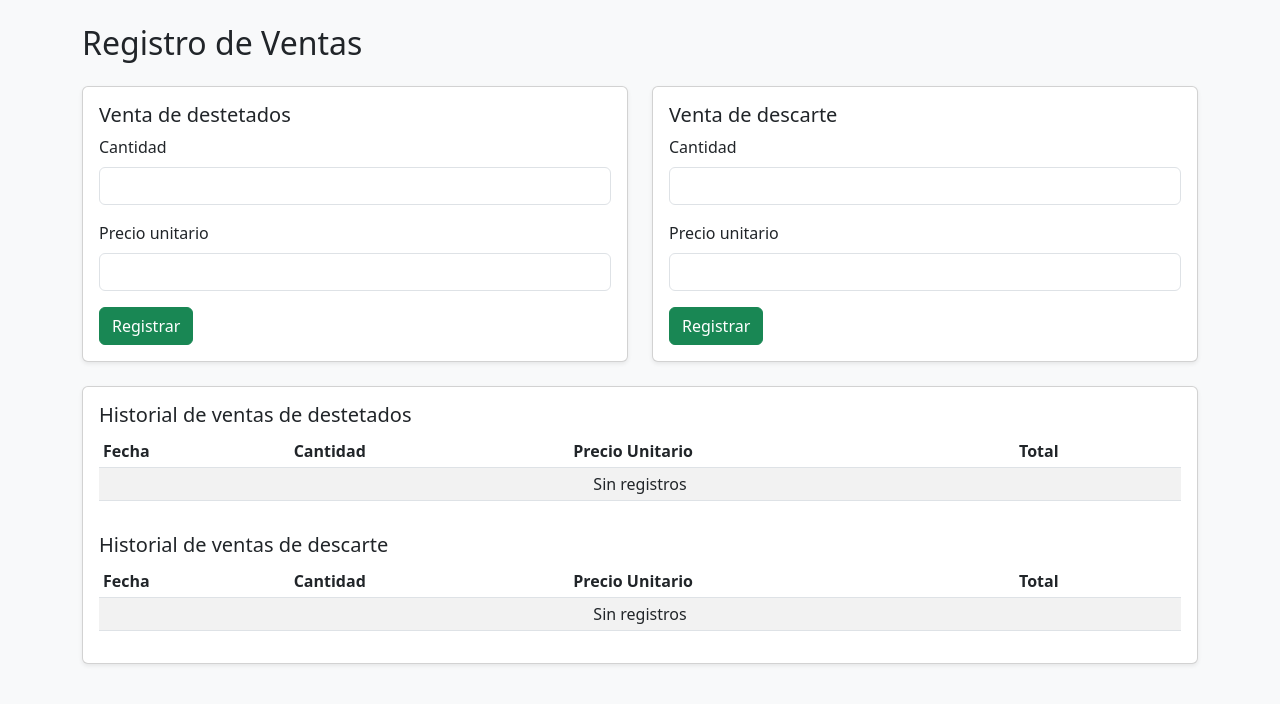
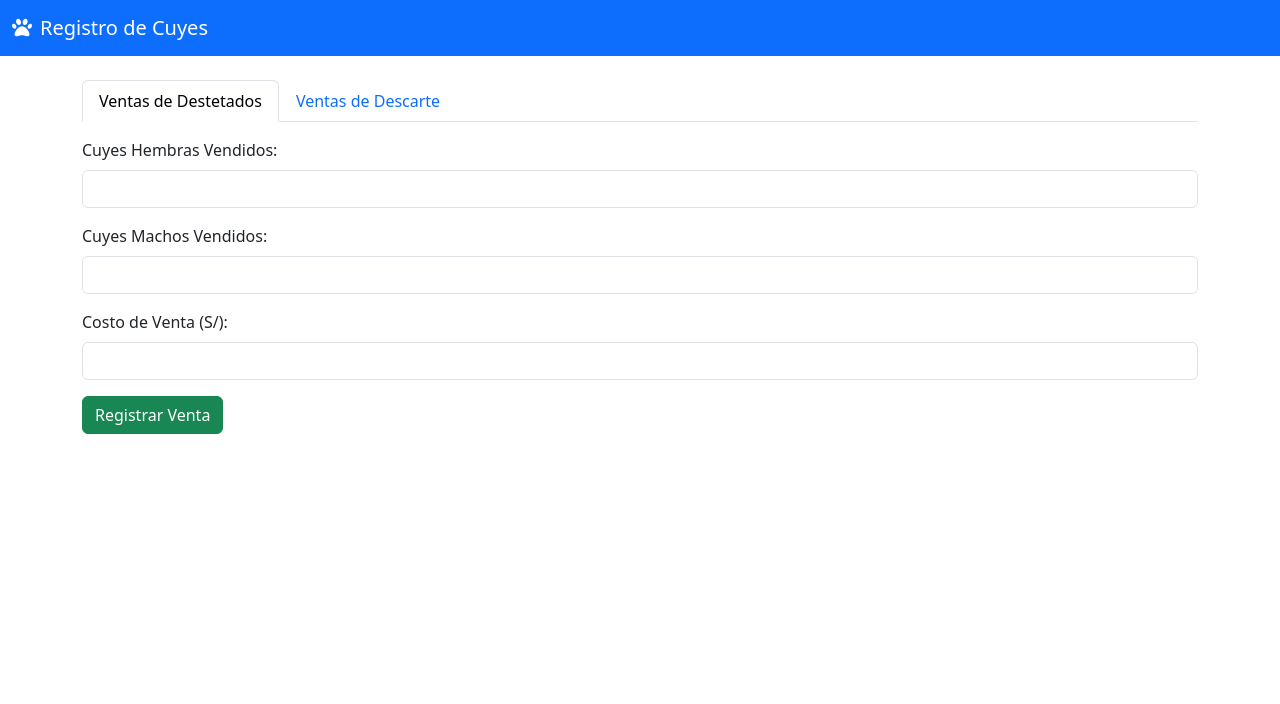
Before and after one commit to Javh9/registro-cuyes, a Flask app: page /ventas in a window 1280 px wide. Shown: the top 704 px of the page. Run offline with Flask 3, Linux system fonts and the light colour scheme; data that the repository does not hold is empty; some libraries are stand-ins or nearby versions.

Commit message:
mejora template registrar ventas 9

```diff
--- a/app.py
+++ b/app.py
@@ -654,75 +654,68 @@ def registrar_muertes_destetados():
 # =========================
 
 # Mostrar página de ventas con formularios e historial
-@app.route("/ventas", methods=["GET"])
+@app.route('/ventas', methods=['GET', 'POST'])
 def registrar_ventas():
-    conn = get_db_connection()
-    cursor = conn.cursor(dictionary=True)
+    if request.method == 'POST':
+        try:
+            # Determinar qué formulario se envió
+            if "hembras_vendidas" in request.form:
+                # Formulario de Destetados
+                hembras_vendidas = int(request.form['hembras_vendidas'])
+                machos_vendidos = int(request.form['machos_vendidos'])
+                costo_venta = float(request.form['costo_venta'])
 
-    # Obtener ventas de destetados
-    cursor.execute("""
-        SELECT id, fecha_venta, cantidad, precio_unitario, total
-        FROM ventas_destetados
-        ORDER BY fecha_venta DESC
-    """)
-    ventas_destetados = cursor.fetchall()
+                if hembras_vendidas < 0 or machos_vendidos < 0 or costo_venta < 0:
+                    flash("Los valores no pueden ser negativos.", "danger")
+                    return redirect(url_for('registrar_ventas'))
 
-    # Obtener ventas de descarte
-    cursor.execute("""
-        SELECT id, fecha_venta, cantidad, precio_unitario, total
-        FROM ventas_descarte
-        ORDER BY fecha_venta DESC
-    """)
-    ventas_descarte = cursor.fetchall()
+                conn = get_db_connection()
+                with conn.cursor() as cursor:
+                    cursor.execute("""
+                        INSERT INTO ventas_destetados (hembras_vendidas, machos_vendidos, costo_venta, fecha_venta)
+                        VALUES (%s, %s, %s, NOW())
+                    """, (hembras_vendidas, machos_vendidos, costo_venta))
+                    conn.commit()
+                conn.close()
+                flash("Venta de destetados registrada correctamente.", "success")
 
-    cursor.close()
-    conn.close()
+            elif "cuyes_vendidos" in request.form:
+                # Formulario de Descarte
+                galpon = request.form['galpon']
+                poza = request.form['poza']
+                cuyes_vendidos = int(request.form['cuyes_vendidos'])
+                costo_venta = float(request.form['costo_venta'])
 
-    return render_template("ventas.html",
-                           ventas_destetados=ventas_destetados,
-                           ventas_descarte=ventas_descarte)
+                if cuyes_vendidos < 0 or costo_venta < 0:
+                    flash("Los valores no pueden ser negativos.", "danger")
+                    return redirect(url_for('registrar_ventas'))
+
+                conn = get_db_connection()
+                with conn.cursor() as cursor:
+                    cursor.execute("""
+                        INSERT INTO ventas_descarte (galpon, poza, cuyes_vendidos, costo_venta, fecha_venta)
+                        VALUES (%s, %s, %s, %s, NOW())
+                    """, (galpon, poza, cuyes_vendidos, costo_venta))
+                    conn.commit()
+                conn.close()
+                flash("Venta de descarte registrada correctamente.", "success")
+
+            else:
+                flash("Formulario inválido.", "danger")
+
+        except ValueError:
+            flash("Ingrese valores numéricos válidos.", "danger")
+        except Exception as e:
+            print(f"Error al registrar venta: {str(e)}")
+            flash("Error al registrar la venta.", "danger")
+
+        return redirect(url_for('registrar_ventas'))
+
+    # GET -> mostrar la página
+    return render_template('ventas.html')
 
 
-# Registrar venta de destetados
-@app.route("/ventas/destetados", methods=["POST"])
-def registrar_ventas_destetados():
-    cantidad = int(request.form["cantidad"])
-    precio_unitario = float(request.form["precio_unitario"])
-    total = cantidad * precio_unitario
 
-    conn = get_db_connection()
-    cursor = conn.cursor()
-    cursor.execute("""
-        INSERT INTO ventas_destetados (fecha_venta, cantidad, precio_unitario, total)
-        VALUES (CURDATE(), %s, %s, %s)
-    """, (cantidad, precio_unitario, total))
-    conn.commit()
-    cursor.close()
-    conn.close()
-
-    flash("Venta de destetados registrada con éxito", "success")
-    return redirect(url_for("registrar_ventas"))
-
-
-# Registrar venta de descarte
-@app.route("/ventas/descarte", methods=["POST"])
-def registrar_ventas_descarte():
-    cantidad = int(request.form["cantidad"])
-    precio_unitario = float(request.form["precio_unitario"])
-    total = cantidad * precio_unitario
-
-    conn = get_db_connection()
-    cursor = conn.cursor()
-    cursor.execute("""
-        INSERT INTO ventas_descarte (fecha_venta, cantidad, precio_unitario, total)
-        VALUES (CURDATE(), %s, %s, %s)
-    """, (cantidad, precio_unitario, total))
-    conn.commit()
-    cursor.close()
-    conn.close()
-
-    flash("Venta de descarte registrada con éxito", "success")
-    return redirect(url_for("registrar_ventas"))
 
 # Ruta para registrar gastos
 @app.route('/registrar_gastos', methods=['GET', 'POST'])
--- a/templates/ventas.html
+++ b/templates/ventas.html
@@ -2,99 +2,92 @@
 <html lang="es">
 <head>
     <meta charset="UTF-8">
-    <title>Ventas - Sistema de Cuyes</title>
+    <meta name="viewport" content="width=device-width, initial-scale=1.0">
+    <title>Registrar Ventas - Sistema de Cuyes</title>
     <link href="https://cdn.jsdelivr.net/npm/bootstrap@5.3.0/dist/css/bootstrap.min.css" rel="stylesheet">
+    <link rel="stylesheet" href="https://cdnjs.cloudflare.com/ajax/libs/font-awesome/6.4.0/css/all.min.css">
 </head>
-<body class="bg-light">
+<body>
+    <!-- Navbar -->
+    <nav class="navbar navbar-expand-lg navbar-dark bg-primary">
+        <div class="container-fluid">
+            <a class="navbar-brand" href="{{ url_for('index') }}">
+                <i class="fas fa-paw me-2"></i>Registro de Cuyes
+            </a>
+        </div>
+    </nav>
+
     <div class="container mt-4">
-    <h2 class="mb-4">Registro de Ventas</h2>
-
         <!-- Mensajes flash -->
         {% with messages = get_flashed_messages(with_categories=true) %}
             {% if messages %}
                 {% for category, message in messages %}
-                <div class="alert alert-{{ category }}">{{ message }}</div>
+                    <div class="alert alert-{{ category }} alert-dismissible fade show" role="alert">
+                        {{ message }}
+                        <button type="button" class="btn-close" data-bs-dismiss="alert"></button>
+                    </div>
                 {% endfor %}
             {% endif %}
         {% endwith %}
 
-    <!-- Formularios -->
-    <div class="row">
-        <div class="col-md-6">
-            <div class="card p-3 shadow-sm">
-                <h5>Venta de destetados</h5>
-                <form method="POST" action="{{ url_for('registrar_ventas_destetados') }}">
+        <ul class="nav nav-tabs" id="ventasTab" role="tablist">
+            <li class="nav-item" role="presentation">
+                <button class="nav-link active" id="destetados-tab" data-bs-toggle="tab" data-bs-target="#destetados" type="button">
+                    Ventas de Destetados
+                </button>
+            </li>
+            <li class="nav-item" role="presentation">
+                <button class="nav-link" id="descarte-tab" data-bs-toggle="tab" data-bs-target="#descarte" type="button">
+                    Ventas de Descarte
+                </button>
+            </li>
+        </ul>
+
+        <div class="tab-content mt-3">
+            <!-- Destetados -->
+            <div class="tab-pane fade show active" id="destetados">
+                <form method="POST" action="{{ url_for('registrar_ventas') }}">
                     <div class="mb-3">
-                        <label class="form-label">Cantidad</label>
-                        <input type="number" name="cantidad" class="form-control" required>
+                        <label class="form-label">Cuyes Hembras Vendidos:</label>
+                        <input type="number" class="form-control" name="hembras_vendidas" min="0" required>
                     </div>
                     <div class="mb-3">
-                        <label class="form-label">Precio unitario</label>
-                        <input type="number" name="precio_unitario" step="0.01" class="form-control" required>
+                        <label class="form-label">Cuyes Machos Vendidos:</label>
+                        <input type="number" class="form-control" name="machos_vendidos" min="0" required>
                     </div>
-                    <button type="submit" class="btn btn-success">Registrar</button>
+                    <div class="mb-3">
+                        <label class="form-label">Costo de Venta (S/):</label>
+                        <input type="number" step="0.01" class="form-control" name="costo_venta" min="0" required>
+                    </div>
+                    <button type="submit" class="btn btn-success">Registrar Venta</button>
                 </form>
             </div>
-        </div>
 
-        <div class="col-md-6">
-            <div class="card p-3 shadow-sm">
-                <h5>Venta de descarte</h5>
-                <form method="POST" action="{{ url_for('registrar_ventas_descarte') }}">
+            <!-- Descarte -->
+            <div class="tab-pane fade" id="descarte">
+                <form method="POST" action="{{ url_for('registrar_ventas') }}">
                     <div class="mb-3">
-                        <label class="form-label">Cantidad</label>
-                        <input type="number" name="cantidad" class="form-control" required>
+                        <label class="form-label">Galpón:</label>
+                        <input type="text" class="form-control" name="galpon" required>
                     </div>
                     <div class="mb-3">
-                        <label class="form-label">Precio unitario</label>
-                        <input type="number" name="precio_unitario" step="0.01" class="form-control" required>
+                        <label class="form-label">Poza:</label>
+                        <input type="text" class="form-control" name="poza" required>
                     </div>
-                    <button type="submit" class="btn btn-success">Registrar</button>
+                    <div class="mb-3">
+                        <label class="form-label">Cuyes de Descarte Vendidos:</label>
+                        <input type="number" class="form-control" name="cuyes_vendidos" min="0" required>
+                    </div>
+                    <div class="mb-3">
+                        <label class="form-label">Costo de Venta (S/):</label>
+                        <input type="number" step="0.01" class="form-control" name="costo_venta" min="0" required>
+                    </div>
+                    <button type="submit" class="btn btn-success">Registrar Venta</button>
                 </form>
             </div>
         </div>
     </div>
 
-    <!-- Historial -->
-    <div class="card mt-4 p-3 shadow-sm">
-        <h5>Historial de ventas de destetados</h5>
-        <table class="table table-sm table-striped">
-            <thead>
-                <tr><th>Fecha</th><th>Cantidad</th><th>Precio Unitario</th><th>Total</th></tr>
-            </thead>
-            <tbody>
-                {% for v in ventas_destetados %}
-                <tr>
-                    <td>{{ v.fecha_venta }}</td>
-                    <td>{{ v.cantidad }}</td>
-                    <td>{{ v.precio_unitario }}</td>
-                    <td>{{ v.total }}</td>
-                </tr>
-                {% else %}
-                <tr><td colspan="4" class="text-center">Sin registros</td></tr>
-                {% endfor %}
-            </tbody>
-        </table>
-
-        <h5 class="mt-3">Historial de ventas de descarte</h5>
-        <table class="table table-sm table-striped">
-            <thead>
-                <tr><th>Fecha</th><th>Cantidad</th><th>Precio Unitario</th><th>Total</th></tr>
-            </thead>
-            <tbody>
-                {% for v in ventas_descarte %}
-                <tr>
-                    <td>{{ v.fecha_venta }}</td>
-                    <td>{{ v.cantidad }}</td>
-                    <td>{{ v.precio_unitario }}</td>
-                    <td>{{ v.total }}</td>
-                </tr>
-                {% else %}
-                <tr><td colspan="4" class="text-center">Sin registros</td></tr>
-                {% endfor %}
-            </tbody>
-        </table>
-    </div>
-</div>
+    <script src="https://cdn.jsdelivr.net/npm/bootstrap@5.3.0/dist/js/bootstrap.bundle.min.js"></script>
 </body>
 </html>
```
Lines whose indentation alone changed are shown as unchanged.
